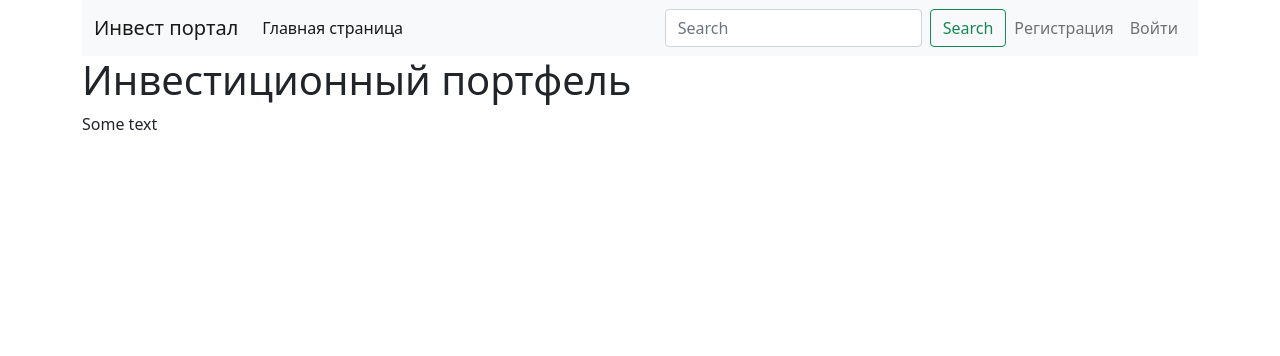
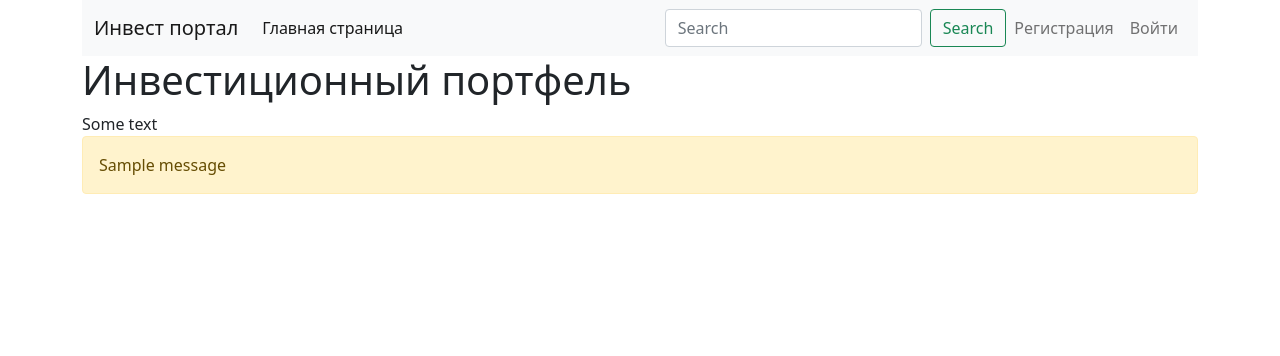
Before and after one commit to ISavinit/invest, a Flask app: page / in a window 1280 px wide. Shown: the top 356 px of the page. Run offline with Flask 2, Linux system fonts and the light colour scheme; tables that the repository leaves empty hold one stand-in row (values such as "Sample post"); one stand-in notice (Sample message) is shown.

Commit message:
last commit

```diff
--- a/investapp/portal/api_invest.py
+++ /dev/null
@@ -1 +0,0 @@
-import tinvest
--- a/investapp/templates/portal/index.html
+++ b/investapp/templates/portal/index.html
@@ -1,4 +1,13 @@
 {% extends "base.html" %}
 {% block content %}
 Some text
+{% with messages = get_flashed_messages() %}
+    {% if messages %}
+        <div class="alert alert-warning" role="alert">
+            {% for message in messages %}
+                {{ message }}<br>
+            {% endfor %}
+        </div>
+    {% endif %}
+{% endwith %}
 {% endblock %}
```
Also changed, not shown: investapp/api_invest.py (added, +11 -0 lines).
